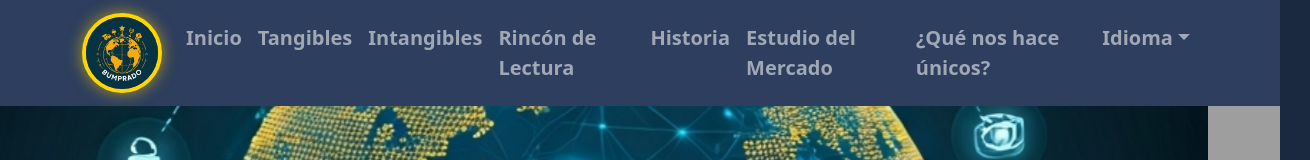
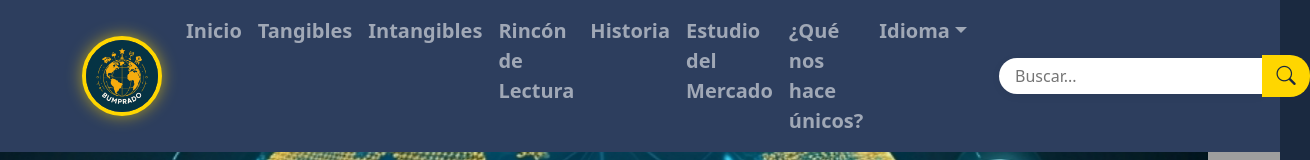
Before and after one commit to Junior9688/BUMPRDO, a plain HTML site: page index.html in a window 1280 px wide. Shown: the top 160 px of the page, 1310 px wide, since content can reach past the window. Drawn offline with nearby package versions, Linux system fonts and the light colour scheme; grey boxes are pictures that could not be loaded.

Commit message:
se modifica barra de inicio

```diff
--- a/index.html
+++ b/index.html
@@ -5,6 +5,7 @@
   <meta name="viewport" content="width=device-width, initial-scale=1">
   <title>BUMPRDO - Buscalo, Cómpralo</title>
   <link href="https://cdn.jsdelivr.net/npm/bootstrap@5.3.2/dist/css/bootstrap.min.css" rel="stylesheet">
+  <link href="https://cdn.jsdelivr.net/npm/bootstrap-icons@1.10.5/font/bootstrap-icons.css" rel="stylesheet">
   <style>
     body { background: #1a2940; color: #fff; }
     .navbar, .footer { background: #2d3e5e; }
@@ -48,6 +49,35 @@
       font-size: 1.25rem;
       font-weight: bold;
     }
+    .search-form {
+      display: flex;
+      align-items: center;
+      margin-left: 1.5rem;
+    }
+    .search-input {
+      border-radius: 20px 0 0 20px;
+      border: none;
+      padding: 0.4rem 1rem;
+      font-size: 1rem;
+      background: #fff;
+      color: #1a2940;
+      min-width: 180px;
+      box-shadow: 0 2px 8px #0001;
+      outline: none;
+    }
+    .search-btn {
+      border-radius: 0 20px 20px 0;
+      border: none;
+      background: #ffd600;
+      color: #1a2940;
+      padding: 0.4rem 0.9rem;
+      font-size: 1.2rem;
+      transition: background 0.2s;
+    }
+    .search-btn:hover {
+      background: #e6c200;
+      color: #1a2940;
+    }
   </style>
 </head>
 <body>
@@ -79,6 +109,10 @@
             </ul>
           </li>
         </ul>
+        <form class="search-form" role="search">
+          <input class="search-input" type="search" placeholder="Buscar..." aria-label="Buscar">
+          <button class="search-btn" type="submit"><i class="bi bi-search"></i></button>
+        </form>
       </div>
     </div>
   </nav>
```
